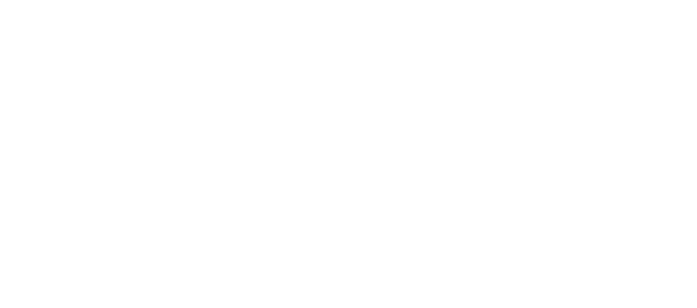
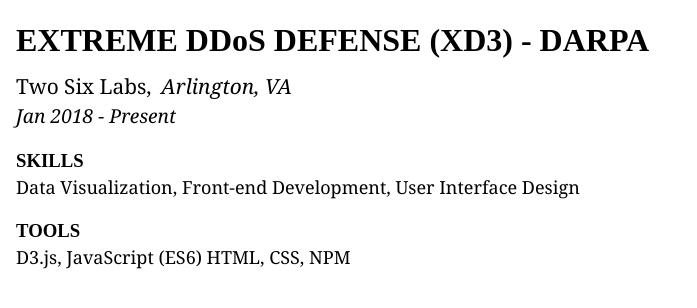
Before and after one commit to alexanderlim9/portfolio-v2, a website: page app/projects/twosix.html in a window 1280 px wide. Shown: the whole page, without its empty margins (0-697 px from the left). Drawn offline with nearby package versions, Linux system fonts and the light colour scheme; files that its build step writes are made by us from their sources.

Commit message:
set up project details

```diff
--- a/app/less/style.less
+++ b/app/less/style.less
@@ -7,7 +7,6 @@
   font-family: "Georgia";
   font-size: 16px;
   height: 100%;
-  //margin: 0px;
   margin: 0px 8px;
 
 }
@@ -15,11 +14,12 @@
 h1, h2, h3 {
   font-family: "Avenir Next Condensed";
   text-transform: uppercase;
+  margin: 20px 0px 0px 0px;
+  line-height: 1.3em;
 }
 
 h1, h2 {
   font-weight: 800;
-  margin: 20px 0px 0px 0px;
 }
 
 h1 {
@@ -34,10 +34,16 @@
   font-weight: 600;
 }
 
+//.divider {
+//  margin: 0px 5px;
+//  font-size: 1.3em;
+//  font-style: italic;
+//  letter-spacing: -3px;
+//}
+
 .hero {
   display: flex;
   height: 66%;
-  //margin: 0px 15px;
   justify-content: center;
   align-items: center;
 
@@ -48,16 +54,7 @@
       font-size: 1.3em;
       margin-top: -20px;
     }
-
-    #desktop-flag {
-      font-family: Helvetica;
-      display: none;
-
-      //color: red;
-    }
   }
-
-  //display: inline-block;
 }
 
 p {
@@ -166,6 +163,46 @@
   }
 }
 
+.project {
+  .project-wrapper {
+    .project-details {
+      //display: flex;
+      //justify-content: flex-start;
+      h2 {
+        margin-bottom: 10px;
+      }
+      .company, .location {
+        font-size: 1.3em;
+        display: inline;
+      }
+
+      .location {
+        font-style: italic;
+      }
+      .date {
+        margin-top: 2px;
+        font-size: 1.2em;
+        font-style: italic;
+      }
+      .lowercase {
+        text-transform: none;
+      }
+    }
+
+    .project-details-skills {
+      p {
+        margin: 2px 0px 10px;
+      }
+
+      //ul {
+      //  padding: 0px;
+      //  margin: 0px;
+      //  list-style-type: none;
+      //}
+    }
+  }
+}
+
 .nav {
   display: flex;
   flex-direction: row;
@@ -207,6 +244,7 @@
   p {
     font-size: 18px;
   }
+
   .hero {
     height: 75%;
     //margin-bottom: 50px;
--- a/app/projects/twosix.html
+++ b/app/projects/twosix.html
@@ -2,6 +2,8 @@
 <html lang="en">
 <head>
     <meta charset="UTF-8">
+    <meta name="viewport" content="width=device-width, initial-scale=1">
+
     <title>Title</title>
 
     <script src="https://use.typekit.net/txc8cqh.js"></script>
@@ -11,9 +13,31 @@
     }</script>
     <link href="https://fonts.googleapis.com/css?family=PT+Serif" rel="stylesheet">
 
-    <link rel="stylesheet" type="text/css" href="css/style.css">
+    <link rel="stylesheet" type="text/css" href="../css/style.css">
 </head>
 <body>
-
+<div class="project">
+    <div class="project-wrapper">
+        <div class="project-details">
+            <h2>Extreme DD<span class="lowercase">o</span>S Defense (XD3) - DARPA</h2>
+            <p class="company">Two Six Labs,</p>
+            <p class="location">&nbsp;Arlington, VA</p>
+            <p class="date">Jan 2018 - Present</p>
+            <div class="project-details-skills">
+                <h3>Skills</h3>
+                <!--<ul>-->
+                    <!--<li>Data Visualization</li>-->
+                    <!--<li>Front-end Development</li>-->
+                    <!--<li>User Interface Design</li>-->
+                <!--</ul>-->
+                <p>Data Visualization, Front-end Development, User Interface Design</p>
+                <h3>Tools</h3>
+                <p>D3.js, JavaScript (ES6) HTML, CSS, NPM</p>
+            </div>
+        </div>
+        <div class="project-description">
+        </div>
+    </div>
+</div>
 </body>
 </html>
--- a/gulpfile.js
+++ b/gulpfile.js
@@ -18,7 +18,7 @@
 gulp.task('watch', ['browserSync', 'less'], function (){
   gulp.watch('app/less/**/*.less', ['less']);
   // Other watchers
-  gulp.watch('app/*.html', browserSync.reload);
+  gulp.watch('app/**/*.html', browserSync.reload);
   // gulp.watch('app/js/**/*.js', browserSync.reload);
 })
 
```
Also changed, not shown: app/index.html (+12 -4 lines), app/css/style.css.
